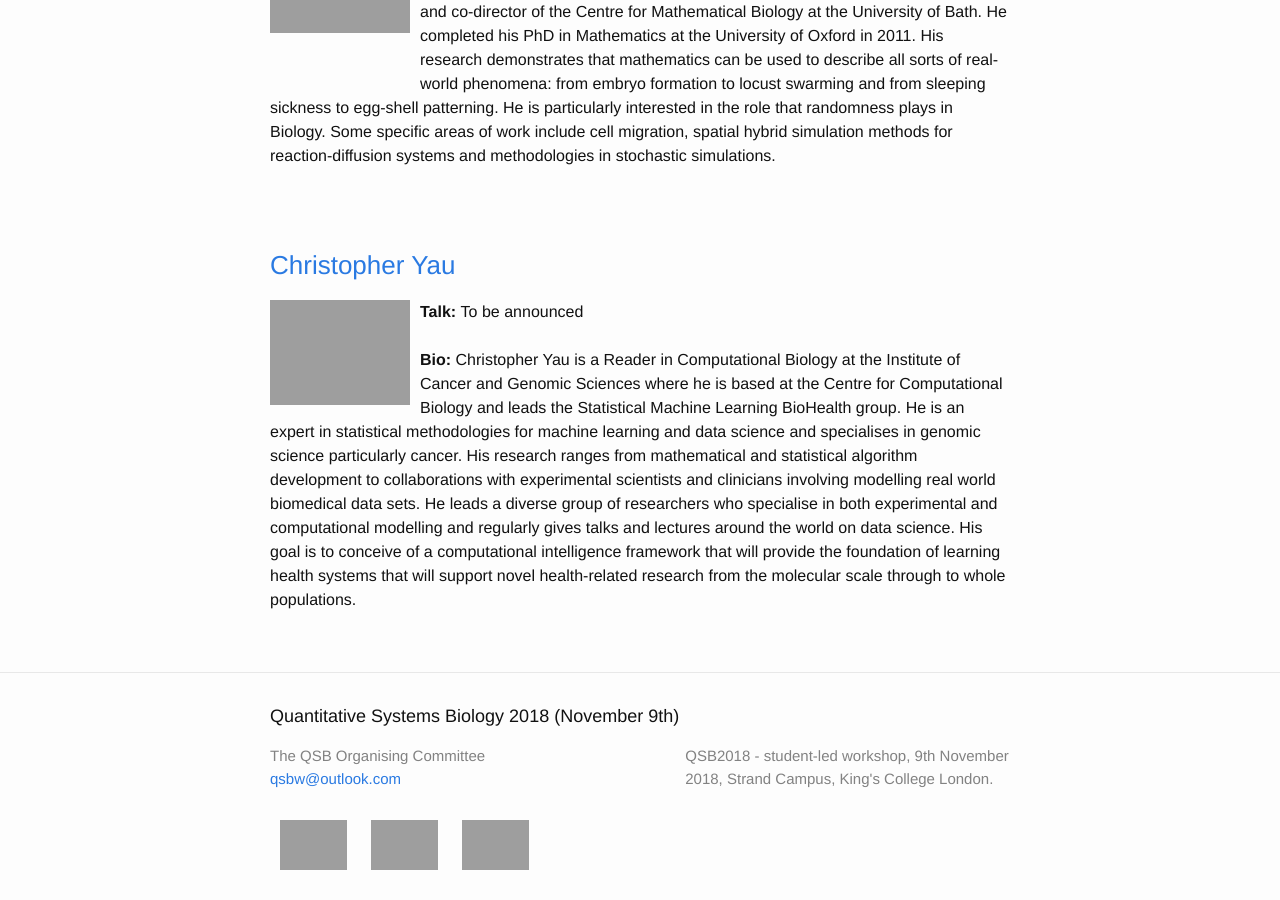
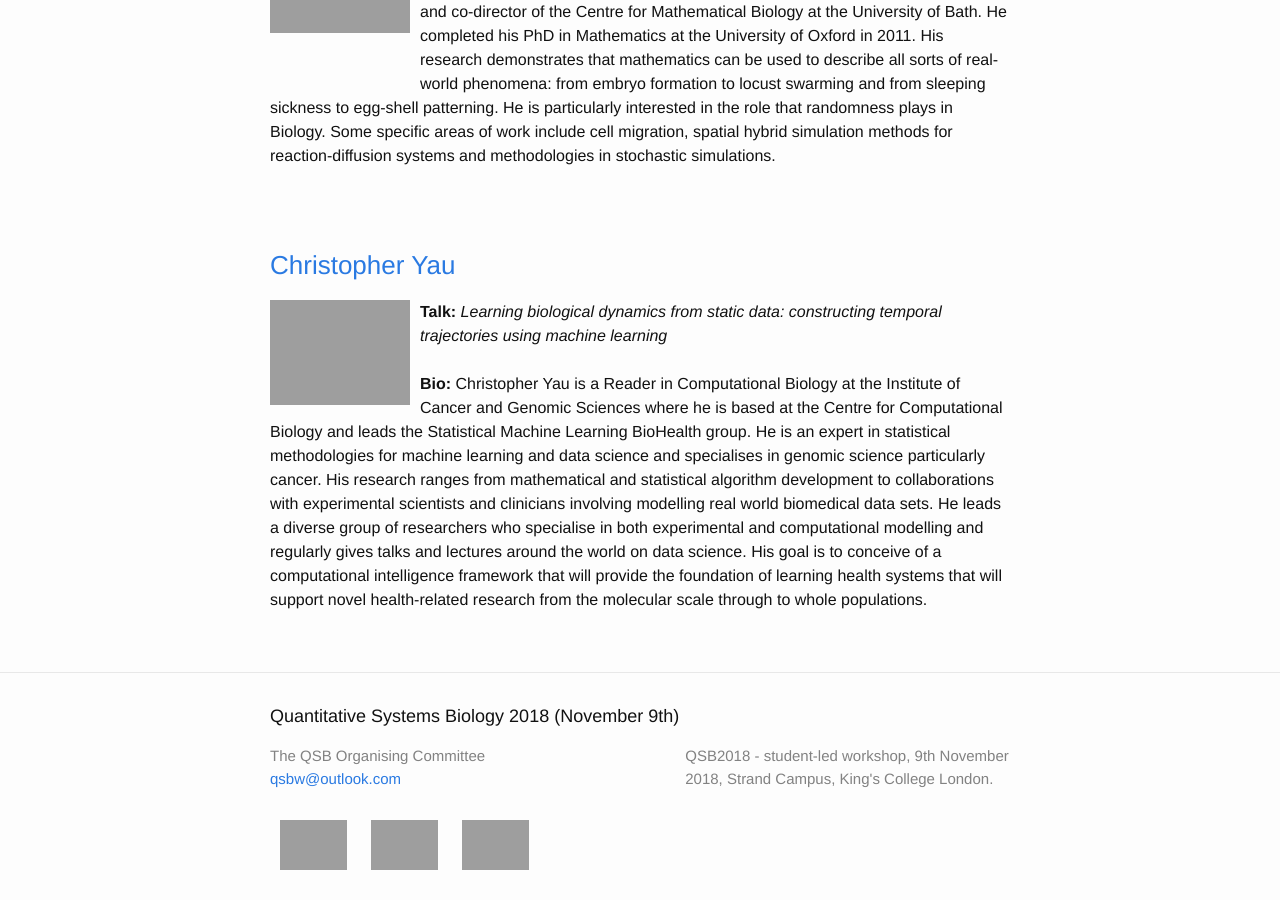
Before and after one commit to qsbworkshop/qsb2019, a Jekyll site: the page built from docs/speakers.md, in a window 1280 px wide and 900 px high, scrolled down 2409 px. Built offline with Jekyll 4.4.1, drawn with Linux system fonts in a browser that asks for light colours.

Commit message:
Update Chris Yau Title

```diff
--- a/docs/speakers.md
+++ b/docs/speakers.md
@@ -41,5 +41,5 @@ permalink: /speakers/
 
 <h3><a href="https://www.birmingham.ac.uk/staff/profiles/cancer-genomic/yau-christopher.aspx">Christopher Yau</a></h3>
   <p>
-     <img src="http://qsbworkshop.github.io/qsb2018/images/chrisyau.jpg" alt="Chris Yau" style="float:Left;width:140px;padding-right:10px;"><b>Talk: </b>To be announced<br><br><b>Bio: </b>Christopher Yau is a Reader in Computational Biology at the Institute of Cancer and Genomic Sciences where he is based at the Centre for Computational Biology and leads the Statistical Machine Learning BioHealth group. He is an expert in statistical methodologies for machine learning and data science and specialises in genomic science particularly cancer. His research ranges from mathematical and statistical algorithm development to collaborations with experimental scientists and clinicians involving modelling real world biomedical data sets. He leads a diverse group of researchers who specialise in both experimental and computational modelling and regularly gives talks and lectures around the world on data science. His goal is to conceive of a computational intelligence framework that will provide the foundation of learning health systems that will support novel health-related research from the molecular scale through to whole populations.
+     <img src="http://qsbworkshop.github.io/qsb2018/images/chrisyau.jpg" alt="Chris Yau" style="float:Left;width:140px;padding-right:10px;"><b>Talk: </b><em>Learning biological dynamics from static data: constructing temporal trajectories using machine learning</em><br><br><b>Bio: </b>Christopher Yau is a Reader in Computational Biology at the Institute of Cancer and Genomic Sciences where he is based at the Centre for Computational Biology and leads the Statistical Machine Learning BioHealth group. He is an expert in statistical methodologies for machine learning and data science and specialises in genomic science particularly cancer. His research ranges from mathematical and statistical algorithm development to collaborations with experimental scientists and clinicians involving modelling real world biomedical data sets. He leads a diverse group of researchers who specialise in both experimental and computational modelling and regularly gives talks and lectures around the world on data science. His goal is to conceive of a computational intelligence framework that will provide the foundation of learning health systems that will support novel health-related research from the molecular scale through to whole populations.
   </p>
```
